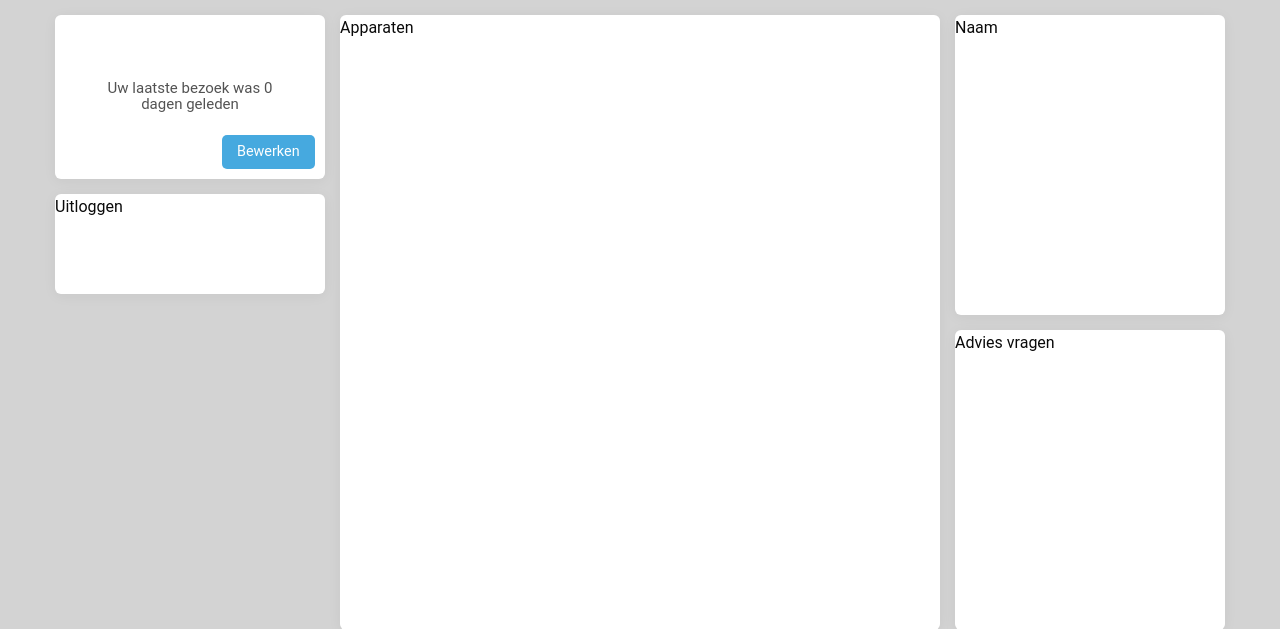
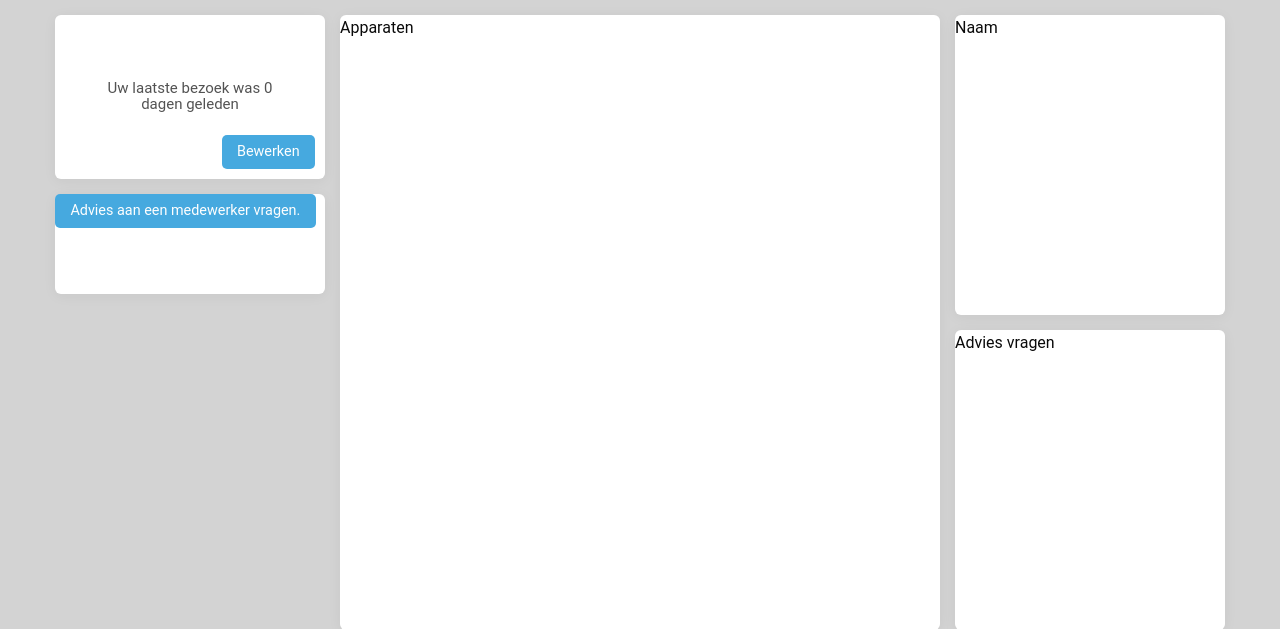
Before and after one commit to 3YH/IDP_Sportschool, a PHP site: page / in a window 1280 px wide. Shown: the part 80-709 px from the top of the page. Run offline with PHP 8.4, Linux system fonts and the light colour scheme; the visitor is signed in with stand-in values (Sample User, id 1); data comes from the database, SQL or seed files in the repository; data that the repository does not hold is empty; some libraries are stand-ins or nearby versions.

```diff
--- a/index.php
+++ b/index.php
@@ -69,7 +69,6 @@
     <div class="dashboard grid-padding-x">
         <div class="left">
           <div class="lid">
-          <a href="update.php" class="button">Bewerken</a>
             <?php
           $sql = "SELECT * FROM leden WHERE lid_uid = '" . $_SESSION['lid_uid'] . "'";
           $result = mysqli_query($conn, $sql);
@@ -83,9 +82,10 @@
           $now = new DateTime();
           echo $date->diff($now)->format("<p>Uw laatste bezoek was %d dagen geleden</p>");
           ?>
+          <a href="update.php" class="button">Bewerken</a>
           </div>
           <div class="advies">
-            <p>Uitloggen</p>
+          <a href="update.php" class="button">Advies aan een medewerker vragen.</a>
           </div>
         </div>
         <div class="middle">
```
